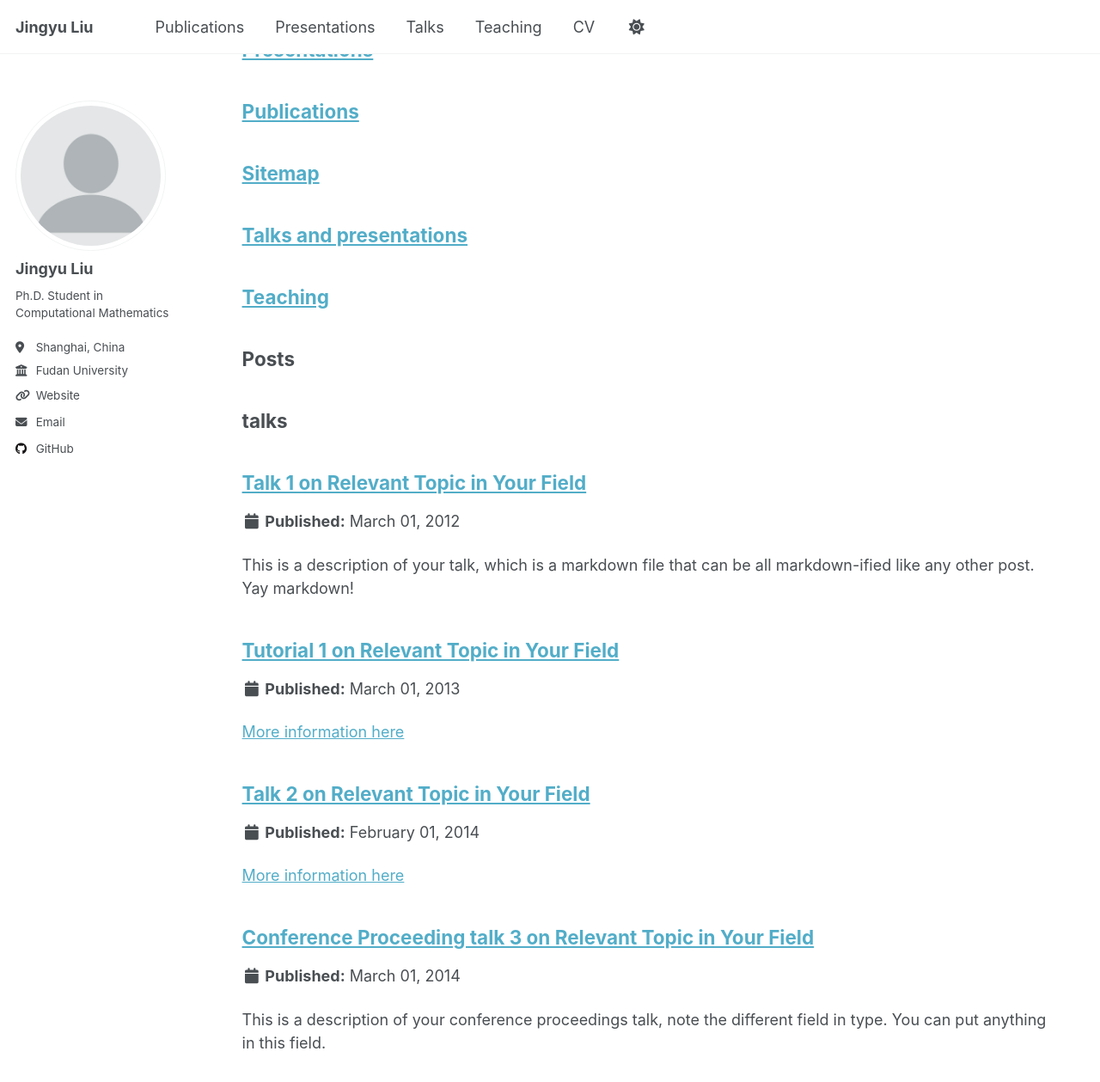
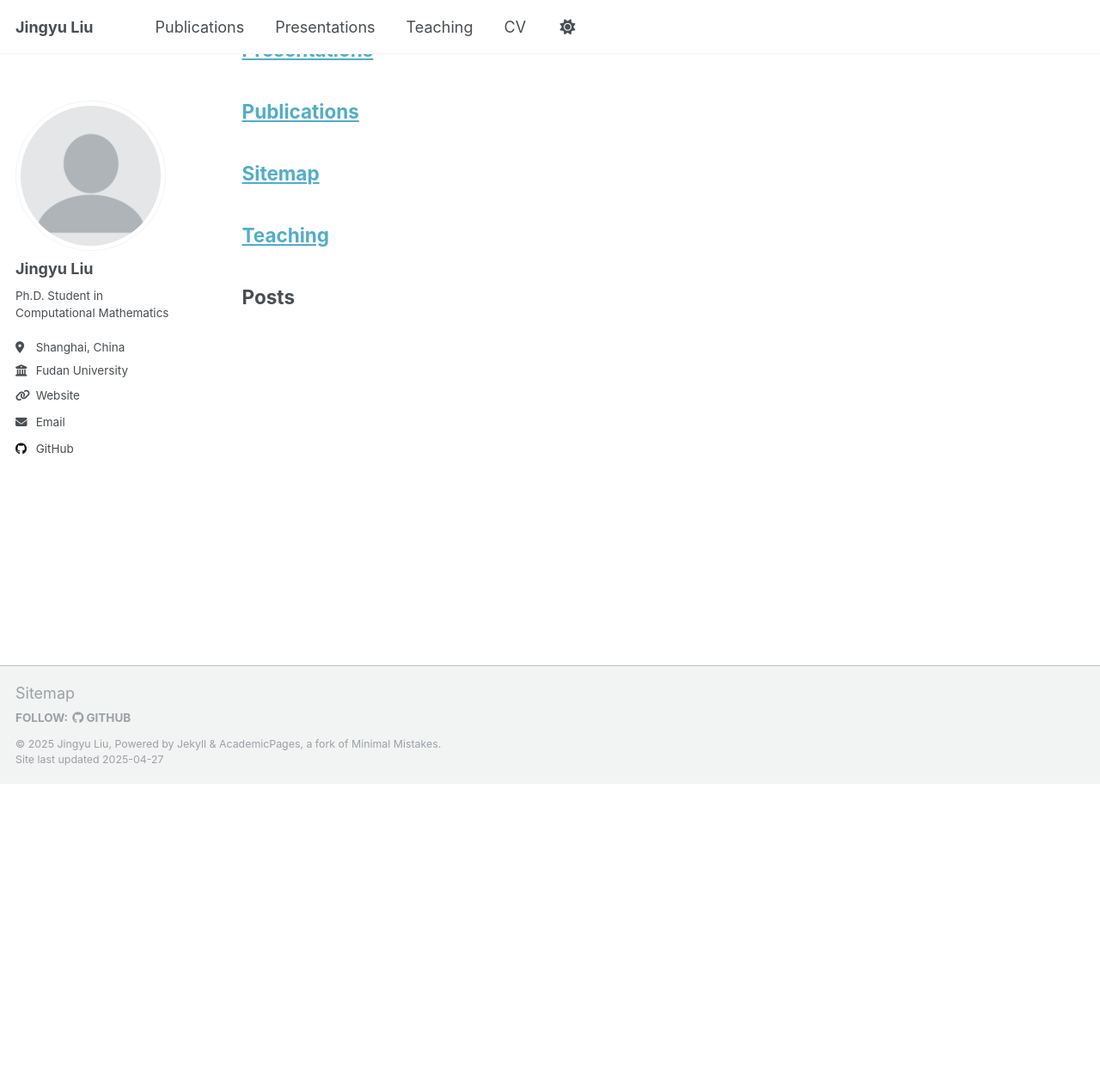
Before and after one commit to JingyuLiuMath/JingyuLiuMath.github.io, a Jekyll site: the page built from _pages/sitemap.md, in a window 1280 px wide and 1400 px high, scrolled down 488 px. Shown: the top 1259 px of the window at 86% size. Built offline with Jekyll 4.4.1, drawn with Linux system fonts in a browser that asks for light colours.

Commit message:
try on rm talks

```diff
--- a/_config.yml
+++ b/_config.yml
@@ -200,15 +200,12 @@ kramdown:
 
 # These settings control the types of collections used by the template
 collections:
-  # publications:
-  #   output: true
-  #   permalink: /:collection/:path/
   # portfolio:
   #   output: true
   #   permalink: /:collection/:path/
-  talks:
-    output: true
-    permalink: /:collection/:path/
+  # talks:
+  #   output: true
+  #   permalink: /:collection/:path/
 
 
 # These settings control how pages and collections are included in the site
@@ -220,23 +217,14 @@ defaults:
     values:
       layout: single
       author_profile: true
-  # _publications
+  # _talks
   # - scope:
   #     path: ""
-  #     type: publications
+  #     type: talks
   #   values:
-  #     layout: single
+  #     layout: talk
   #     author_profile: true
   #     share: true
-  #     comments: true
-  # _talks
-  - scope:
-      path: ""
-      type: talks
-    values:
-      layout: talk
-      author_profile: true
-      share: true
 
 
 # Sass/SCSS
--- a/_data/navigation.yml
+++ b/_data/navigation.yml
@@ -14,9 +14,6 @@ main:
   - title: "Presentations"
     url: /presentations/
 
-  - title: "Talks"
-    url: /talks/
-
   - title: "Teaching"
     url: /teaching/
 
--- a/_pages/talks.html
+++ /dev/null
@@ -1,10 +0,0 @@
----
-layout: archive
-title: "Talks and presentations"
-permalink: /talks/
-author_profile: true
----
-
-{% for post in site.talks reversed %}
-  {% include archive-single-talk.html %}
-{% endfor %}
--- a/_talks/2012-03-01-talk-1.md
+++ /dev/null
@@ -1,11 +0,0 @@
----
-title: "Talk 1 on Relevant Topic in Your Field"
-collection: talks
-type: "Talk"
-permalink: /talks/2012-03-01-talk-1
-venue: "UC San Francisco, Department of Testing"
-date: 2012-03-01
-location: "San Francisco, CA, USA"
----
-
-This is a description of your talk, which is a markdown file that can be all markdown-ified like any other post. Yay markdown!
--- a/_talks/2013-03-01-tutorial-1.md
+++ /dev/null
@@ -1,13 +0,0 @@
----
-title: "Tutorial 1 on Relevant Topic in Your Field"
-collection: talks
-type: "Tutorial"
-permalink: /talks/2013-03-01-tutorial-1
-venue: "UC-Berkeley Institute for Testing Science"
-date: 2013-03-01
-location: "Berkeley, CA, USA"
----
-
-[More information here](http://exampleurl.com)
-
-This is a description of your tutorial, note the different field in type. This is a markdown files that can be all markdown-ified like any other post. Yay markdown!
--- a/_talks/2014-02-01-talk-2.md
+++ /dev/null
@@ -1,13 +0,0 @@
----
-title: "Talk 2 on Relevant Topic in Your Field"
-collection: talks
-type: "Talk"
-permalink: /talks/2014-02-01-talk-2
-venue: "London School of Testing"
-date: 2014-02-01
-location: "London, UK"
----
-
-[More information here](http://example2.com)
-
-This is a description of your talk, which is a markdown files that can be all markdown-ified like any other post. Yay markdown!
--- a/_talks/2014-03-01-talk-3.md
+++ /dev/null
@@ -1,11 +0,0 @@
----
-title: "Conference Proceeding talk 3 on Relevant Topic in Your Field"
-collection: talks
-type: "Conference proceedings talk"
-permalink: /talks/2014-03-01-talk-3
-venue: "Testing Institute of America 2014 Annual Conference"
-date: 2014-03-01
-location: "Los Angeles, CA, USA"
----
-
-This is a description of your conference proceedings talk, note the different field in type. You can put anything in this field.
```
Also changed, not shown: _publications/2009-10-01-paper-title-number-1.md (deleted, +0 -14 lines), _publications/2010-10-01-paper-title-number-2.md (deleted, +0 -14 lines), _publications/2015-10-01-paper-title-number-3.md (deleted, +0 -14 lines), _publications/2024-02-17-paper-title-number-4.md (deleted, +0 -13 lines).
